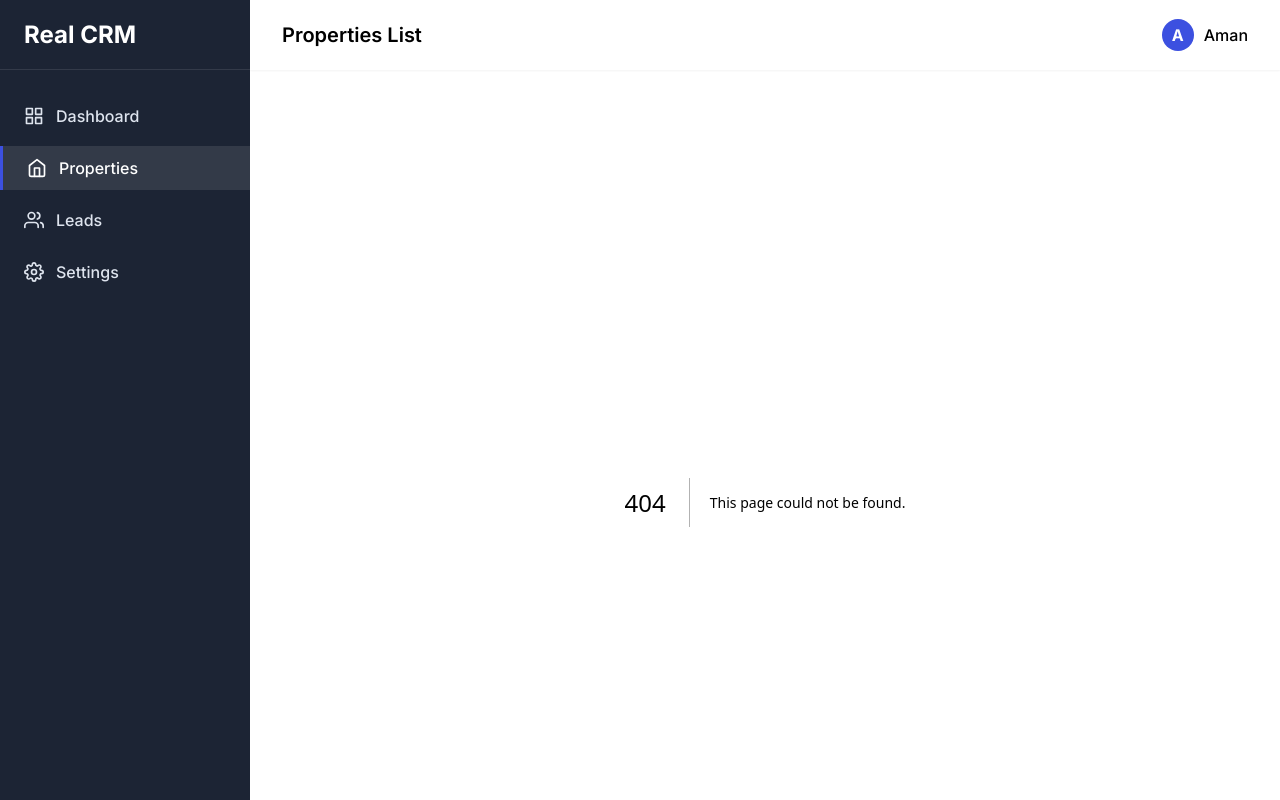
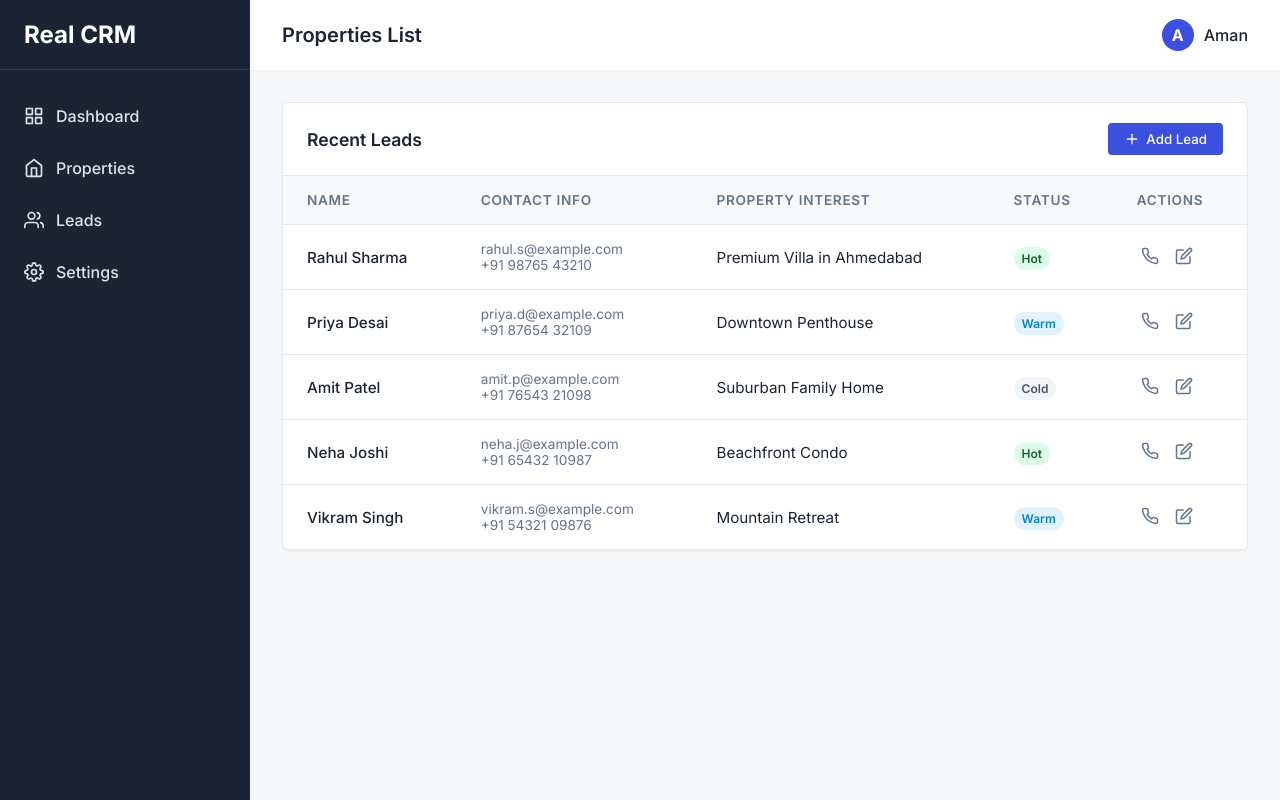
Before and after one commit to amanxridex/realcrm, a Next.js app: page /leads in a window 1280 px wide. Before the commit this address had no page. Built offline with nearby package versions, Linux system fonts and the light colour scheme.

Commit message:
feat: Add dashboard and leads pages with sidebar navigation

```diff
--- a/src/app/layout.tsx
+++ b/src/app/layout.tsx
@@ -27,15 +27,15 @@ export default function RootLayout({
               Real CRM
             </div>
             <nav className="nav-links">
-              <Link href="/" className="nav-item">
+              <Link href="/dashboard" className="nav-item">
                 <svg width="20" height="20" viewBox="0 0 24 24" fill="none" stroke="currentColor" strokeWidth="2" strokeLinecap="round" strokeLinejoin="round"><rect x="3" y="3" width="7" height="7"></rect><rect x="14" y="3" width="7" height="7"></rect><rect x="14" y="14" width="7" height="7"></rect><rect x="3" y="14" width="7" height="7"></rect></svg>
                 Dashboard
               </Link>
-              <Link href="/" className="nav-item active">
+              <Link href="/" className="nav-item">
                 <svg width="20" height="20" viewBox="0 0 24 24" fill="none" stroke="currentColor" strokeWidth="2" strokeLinecap="round" strokeLinejoin="round"><path d="M3 9l9-7 9 7v11a2 2 0 0 1-2 2H5a2 2 0 0 1-2-2z"></path><polyline points="9 22 9 12 15 12 15 22"></polyline></svg>
                 Properties
               </Link>
-              <Link href="/" className="nav-item">
+              <Link href="/leads" className="nav-item">
                 <svg width="20" height="20" viewBox="0 0 24 24" fill="none" stroke="currentColor" strokeWidth="2" strokeLinecap="round" strokeLinejoin="round"><path d="M17 21v-2a4 4 0 0 0-4-4H5a4 4 0 0 0-4 4v2"></path><circle cx="9" cy="7" r="4"></circle><path d="M23 21v-2a4 4 0 0 0-3-3.87"></path><path d="M16 3.13a4 4 0 0 1 0 7.75"></path></svg>
                 Leads
               </Link>
--- /dev/null
+++ b/src/app/leads/page.tsx
@@ -0,0 +1,62 @@
+export default function LeadsPage() {
+  const LEADS = [
+    { id: 1, name: "Rahul Sharma", email: "rahul.s@example.com", phone: "+91 98765 43210", interest: "Premium Villa in Ahmedabad", status: "Hot" },
+    { id: 2, name: "Priya Desai", email: "priya.d@example.com", phone: "+91 87654 32109", interest: "Downtown Penthouse", status: "Warm" },
+    { id: 3, name: "Amit Patel", email: "amit.p@example.com", phone: "+91 76543 21098", interest: "Suburban Family Home", status: "Cold" },
+    { id: 4, name: "Neha Joshi", email: "neha.j@example.com", phone: "+91 65432 10987", interest: "Beachfront Condo", status: "Hot" },
+    { id: 5, name: "Vikram Singh", email: "vikram.s@example.com", phone: "+91 54321 09876", interest: "Mountain Retreat", status: "Warm" }
+  ];
+
+  return (
+    <div className="card">
+      <div className="card-header">
+        <h2 style={{ fontSize: "1.1rem", fontWeight: 600 }}>Recent Leads</h2>
+        <button className="btn-primary">
+          <svg width="16" height="16" viewBox="0 0 24 24" fill="none" stroke="currentColor" strokeWidth="2" strokeLinecap="round" strokeLinejoin="round"><line x1="12" y1="5" x2="12" y2="19"></line><line x1="5" y1="12" x2="19" y2="12"></line></svg>
+          Add Lead
+        </button>
+      </div>
+
+      <div className="table-wrapper">
+        <table>
+          <thead>
+            <tr>
+              <th>Name</th>
+              <th>Contact Info</th>
+              <th>Property Interest</th>
+              <th>Status</th>
+              <th>Actions</th>
+            </tr>
+          </thead>
+          <tbody>
+            {LEADS.map((lead) => (
+              <tr key={lead.id}>
+                <td style={{ fontWeight: 500, color: "var(--foreground)" }}>{lead.name}</td>
+                <td>
+                  <div style={{ color: "var(--text-muted)", fontSize: "0.85rem" }}>{lead.email}</div>
+                  <div style={{ color: "var(--text-muted)", fontSize: "0.85rem" }}>{lead.phone}</div>
+                </td>
+                <td>{lead.interest}</td>
+                <td>
+                  <span className={`status-badge ${lead.status === 'Hot' ? 'sold' : ''}`} style={lead.status === 'Cold' ? { backgroundColor: '#f1f5f9', color: '#475569' } : {}}>
+                    {lead.status}
+                  </span>
+                </td>
+                <td>
+                  <div style={{ display: "flex", gap: "8px" }}>
+                    <button className="btn-icon" title="Contact">
+                      <svg width="18" height="18" viewBox="0 0 24 24" fill="none" stroke="currentColor" strokeWidth="2" strokeLinecap="round" strokeLinejoin="round"><path d="M22 16.92v3a2 2 0 0 1-2.18 2 19.79 19.79 0 0 1-8.63-3.07 19.5 19.5 0 0 1-6-6 19.79 19.79 0 0 1-3.07-8.67A2 2 0 0 1 4.11 2h3a2 2 0 0 1 2 1.72 12.84 12.84 0 0 0 .7 2.81 2 2 0 0 1-.45 2.11L8.09 9.91a16 16 0 0 0 6 6l1.27-1.27a2 2 0 0 1 2.11-.45 12.84 12.84 0 0 0 2.81.7A2 2 0 0 1 22 16.92z"></path></svg>
+                    </button>
+                    <button className="btn-icon" title="Edit">
+                      <svg width="18" height="18" viewBox="0 0 24 24" fill="none" stroke="currentColor" strokeWidth="2" strokeLinecap="round" strokeLinejoin="round"><path d="M11 4H4a2 2 0 0 0-2 2v14a2 2 0 0 0 2 2h14a2 2 0 0 0 2-2v-7"></path><path d="M18.5 2.5a2.121 2.121 0 0 1 3 3L12 15l-4 1 1-4 9.5-9.5z"></path></svg>
+                    </button>
+                  </div>
+                </td>
+              </tr>
+            ))}
+          </tbody>
+        </table>
+      </div>
+    </div>
+  );
+}
```
Also changed, not shown: src/app/dashboard/page.tsx (added, +47 -0 lines).
